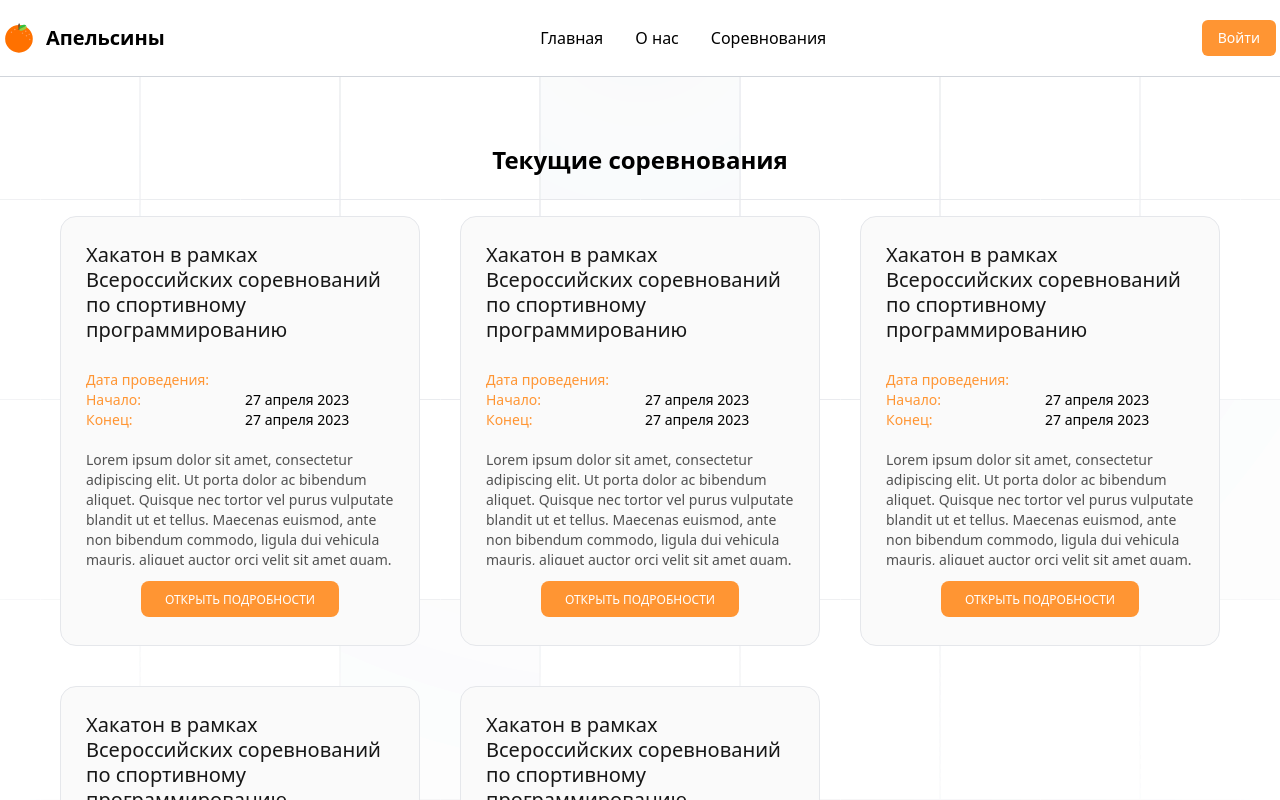
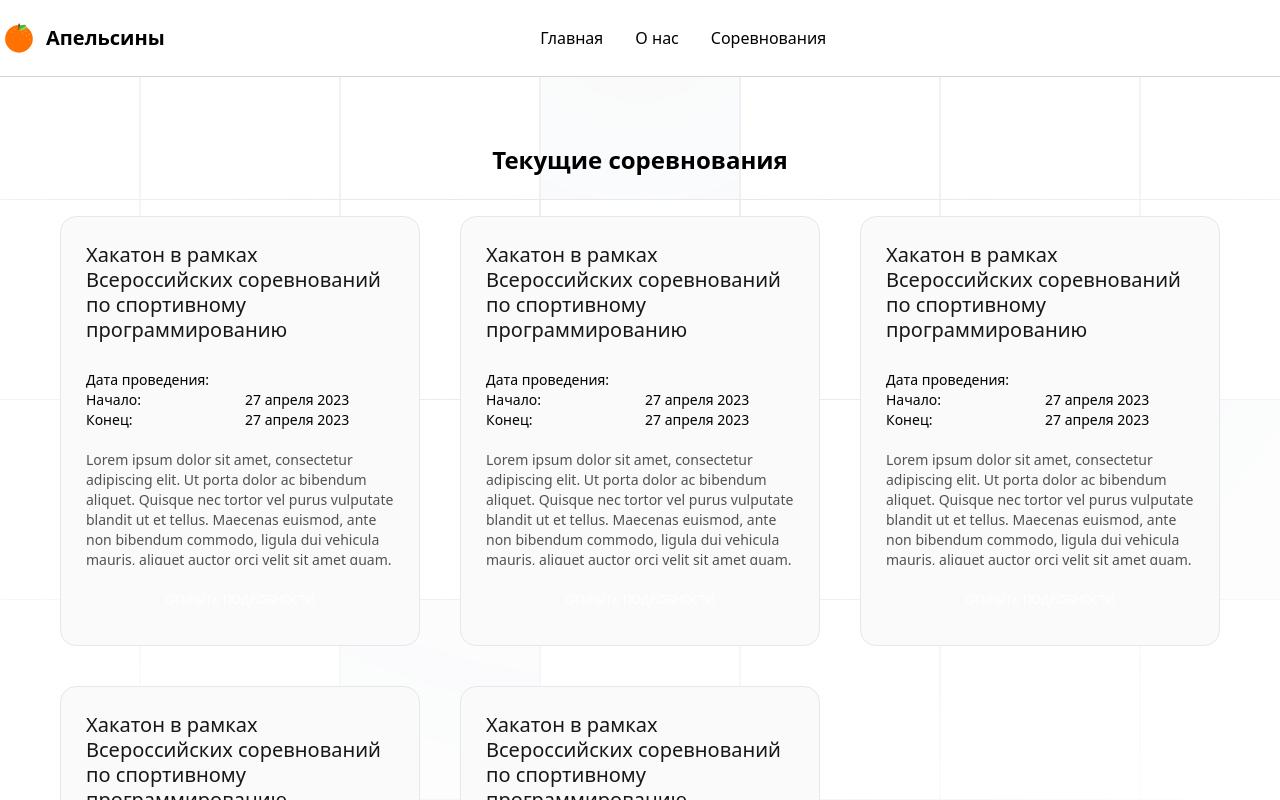
Before and after one commit to csit-sgu/fsp-hack2023-frontend, a Vue app: page /competitions in a window 1280 px wide. Shown: the top 800 px of the page. Built offline with nearby package versions, Linux system fonts and the light colour scheme.

Commit message:
Обобщение цветов

```diff
--- a/src/components/About.vue
+++ b/src/components/About.vue
@@ -28,7 +28,7 @@ import BackgroundSquares from '../components/BackgroundSquares.vue';
         class="lg:col-span-2 lg:col-start-1 lg:row-start-1 lg:mx-auto lg:grid lg:w-full lg:max-w-7xl lg:grid-cols-2 lg:gap-x-8 lg:px-8">
         <div class="lg:pr-4">
           <div class="lg:max-w-lg">
-            <p class="text-base font-semibold leading-7 text-[#FF9533]">Присоединяйся!</p>
+            <p class="text-base font-semibold leading-7 text-[color:var(--primary-color]">Присоединяйся!</p>
             <h1 class="mt-2 text-3xl font-bold tracking-tight text-gray-900 sm:text-4xl">Увлекательные соревнования</h1>
             <p class="mt-6 text-xl leading-8 text-gray-700">Наша цель — сделать мир программирования
               <em>ещё интереснее и увлекательнее</em>. Мы стремимся предоставлять соревнования и
--- a/src/components/Card.vue
+++ b/src/components/Card.vue
@@ -8,10 +8,10 @@
         Хакатон в рамках Всероссийских соревнований по спортивному программированию
       </div>
       <div class="text-sm py-5">
-        <span class="text-[#FF9533]">Дата проведения:</span>
+        <span class="text-[color:var(--primary-color]">Дата проведения:</span>
         <div class="grid grid-cols-2 gap-x-[10px]">
-          <span class="text-[#FF9533] ">Начало:</span> <span>27 апреля 2023</span>
-          <span class="text-[#FF9533]">Конец:</span> <span>27 апреля 2023</span>
+          <span class="text-[color:var(--primary-color] ">Начало:</span> <span>27 апреля 2023</span>
+          <span class="text-[#color:var(--primary-color]">Конец:</span> <span>27 апреля 2023</span>
         </div>
       </div>
       <p class="mb-4 text-sm text-neutral-600 h-[115px] overflow-hidden">
@@ -24,7 +24,7 @@
       </p>
       <div class="flex justify-center">
         <button type="button"
-          class="inline-block w-fit rounded-lg bg-[#FF9533] px-6 pb-2 pt-2.5 text-xs font-medium uppercase leading-normal text-white">
+          class="inline-block w-fit rounded-lg bg-[color:var(--primary-color] px-6 pb-2 pt-2.5 text-xs font-medium uppercase leading-normal text-white">
           Открыть подробности
         </button>
       </div>
--- a/src/components/Hero.vue
+++ b/src/components/Hero.vue
@@ -16,7 +16,7 @@ import BackgroundSquares from '../components/BackgroundSquares.vue';
                 </p>
                 <div class="mt-10 flex items-center justify-center gap-x-6">
                     <a href="/register"
-                        class="rounded-md bg-[#FF9533] px-3.5 py-2.5 text-sm font-semibold text-white shadow-sm hover:bg-[#FF9533] focus-visible:outline focus-visible:outline-2 focus-visible:outline-offset-2 focus-visible:bg-[#FF9533]">
+                        class="rounded-md bg-[color:var(--primary-color] px-3.5 py-2.5 text-sm font-semibold text-white shadow-sm hover:bg-[color:var(--primary-color] focus-visible:outline focus-visible:outline-2 focus-visible:outline-offset-2 focus-visible:bg-[color:var(--primary-color]">
                         Участвовать
                     </a>
                     <a href="/about" class="text-sm font-semibold leading-6 text-gray-900">
--- a/src/components/LoginBox.vue
+++ b/src/components/LoginBox.vue
@@ -29,7 +29,7 @@ import BackgroundSquares from '../components/BackgroundSquares.vue';
             type="button">
             Войти
           </button>
-          <a class="inline-block align-baseline font-bold text-sm text-[#FF9533]" href="/register">
+          <a class="inline-block align-baseline font-bold text-sm text-[color:var(--primary-color]" href="/register">
             Регистрация
           </a>
         </div>
--- a/src/components/NavBar.vue
+++ b/src/components/NavBar.vue
@@ -10,22 +10,22 @@
     rounded-lg bg-gray-50 md:flex-row md:space-x-8 md:mt-0 md:border-0
     md:bg-white">
           <li>
-            <a href="/" class="block py-2 pl-3 pr-4 text-black hover:text-[#FF9533] rounded md:bg-transparent md:p-0"
+            <a href="/" class="block py-2 pl-3 pr-4 text-black hover:text-[color:var(--primary-color] rounded md:bg-transparent md:p-0"
               aria-current="page">Главная</a>
           </li>
           <li>
-            <a href="/about" class="block py-2 pl-3 pr-4 text-black hover:text-[#FF9533]
+            <a href="/about" class="block py-2 pl-3 pr-4 text-black hover:text-[color:var(--primary-color]
         rounded md:bg-transparent md:p-0">О нас</a>
           </li>
           <li>
-            <a href="/competitions" class="block py-2 pl-3 pr-4 text-black hover:text-[#FF9533]
+            <a href="/competitions" class="block py-2 pl-3 pr-4 text-black hover:text-[color:var(--primary-color]
         rounded md:bg-transparent md:p-0">Соревнования</a>
           </li>
         </ul>
       </div>
       <div class="flex md:order-2">
         <a href="/login"
-          class="text-white bg-[#FF9533] focus:ring-4 focus:outline-none font-medium rounded-md text-sm px-4 py-2 text-center mr-3 md:mr-0">Войти</a>
+          class="text-white bg-[color:var(--primary-color] focus:ring-4 focus:outline-none font-medium rounded-md text-sm px-4 py-2 text-center mr-3 md:mr-0">Войти</a>
     </div>
   </div>
 </nav>
```
